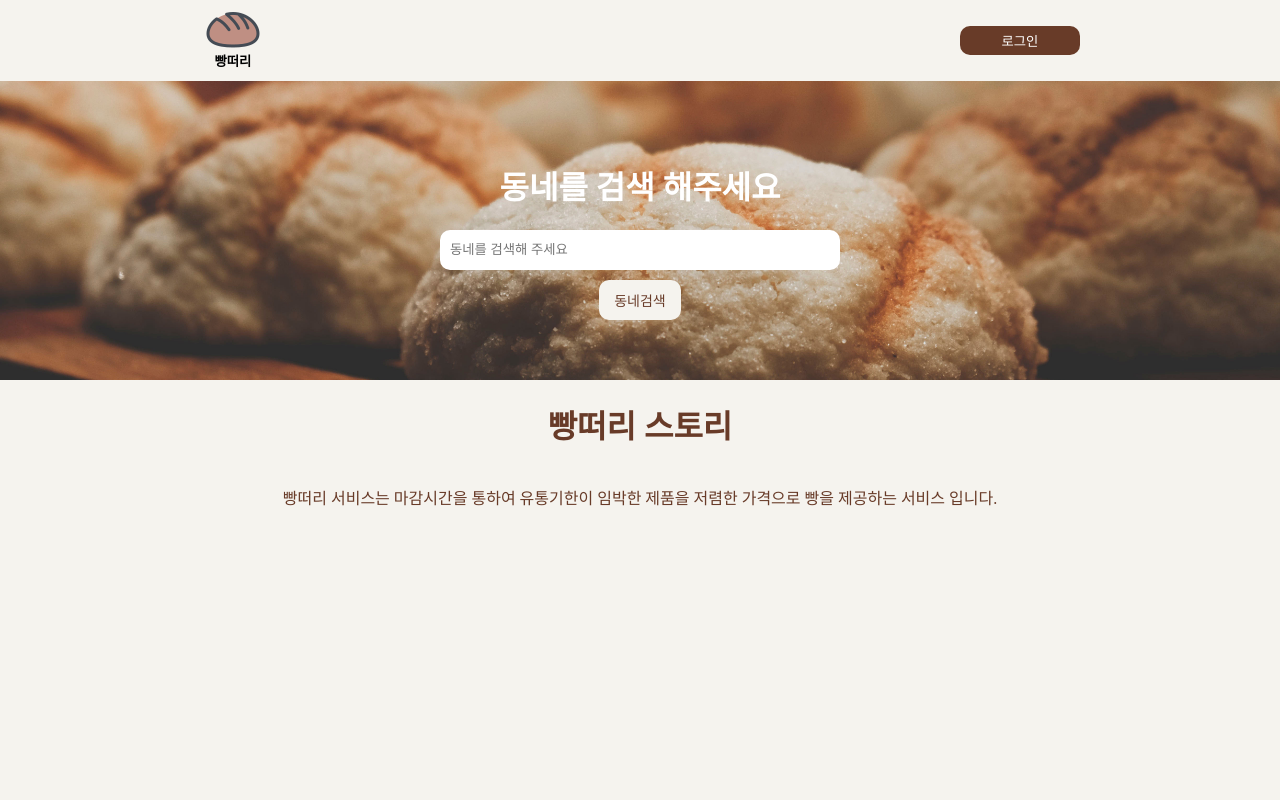
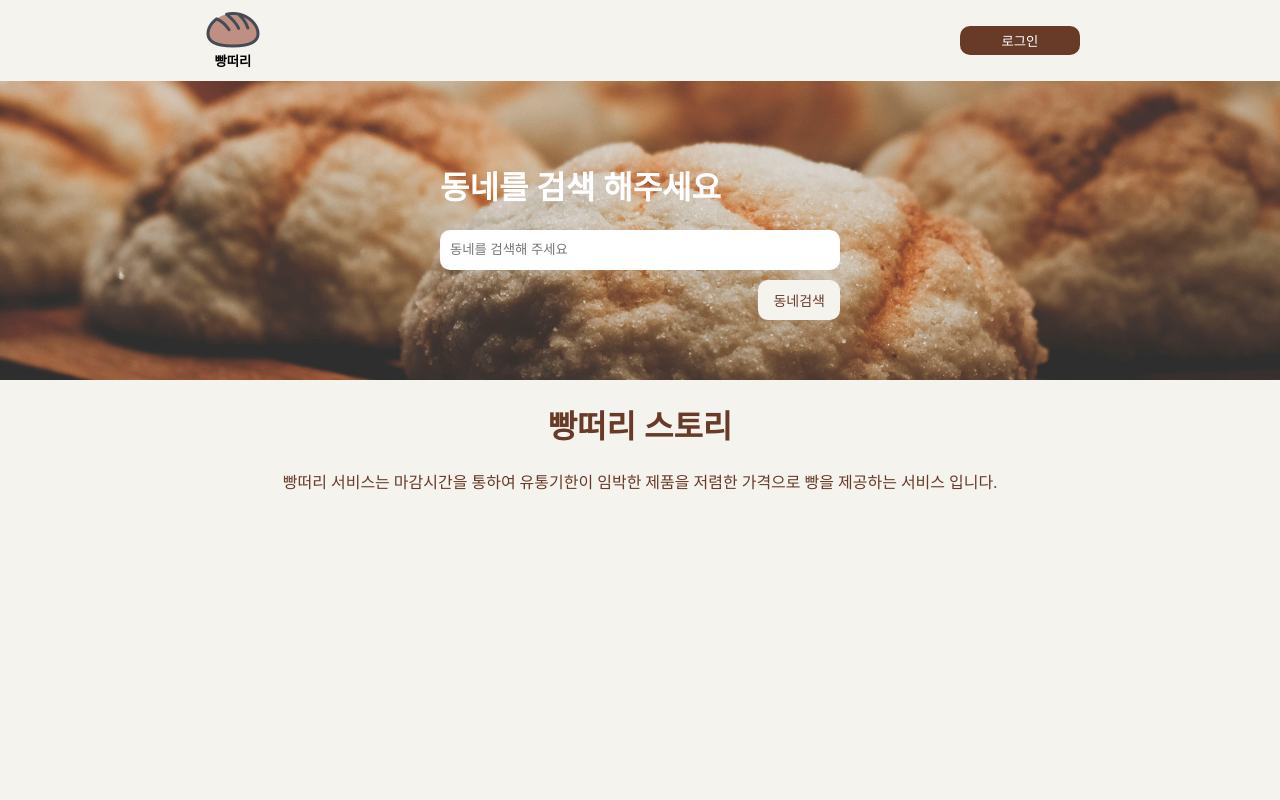
Before and after one commit to bbangthirty/bbangthirty-client, a Vue app in the folder client/: page / in a window 1280 px wide. Shown: the top 800 px of the page. Built offline with nearby package versions, Linux system fonts and the light colour scheme.

Commit message:
update: homeview  css 수정

```diff
--- a/client/src/assets/css/pages/homeview.css
+++ b/client/src/assets/css/pages/homeview.css
@@ -1,10 +1,20 @@
+.landing_page {
+  align-items: center;
+  margin: auto;
+}
+
+.main_text_contents {
+  max-width: 1000px;
+  margin: 0px auto;
+}
+
 .main_image_text {
   background: url('@/assets/img/background1.jpg') center/cover no-repeat;
   padding: 60px;
-  color: white;
   display: flex;
   flex-direction: column;
   align-items: center;
+  color: white;
 }
 
 .search_box {
@@ -18,12 +28,12 @@
 
 .btn_search {
   font-size: var(--font-micro);
+  background-color: var(--color-bread-b);
+  color: var(--color-bread-a);
+  padding: 10px 15px;
   border: none;
-  padding: 10px 15px;
-  background-color: var(--color-bread-b);
   border-radius: 10px;
-  color: var(--color-bread-a);
-  display: block;
+  float: right;
 }
 
 .similer_search {
--- a/client/src/views/HomeView.vue
+++ b/client/src/views/HomeView.vue
@@ -1,9 +1,9 @@
 <template>
   <div class="home">
-    <main>
+    <main class="landing_page">
       <div class="main_image_text">
-        <h1>동네를 검색 해주세요</h1>
         <div class="address_search">
+          <h1>동네를 검색 해주세요</h1>
           <input
             type="text"
             placeholder="동네를 검색해 주세요"
@@ -21,14 +21,14 @@
               {{ result.area }}
             </p>
           </div>
-        </div>
-        <div>
-          <a class="btn_search" @click="getResults()">동네검색</a>
+          <div>
+            <a class="btn_search" @click="getResults()">동네검색</a>
+          </div>
         </div>
       </div>
       <div class="main_text">
         <h1>빵떠리 스토리</h1>
-        <p>
+        <p class="main_text_contents">
           빵떠리 서비스는 마감시간을 통하여 유통기한이 임박한 제품을 저렴한
           가격으로 빵을 제공하는 서비스 입니다.
         </p>
@@ -61,7 +61,8 @@ export default {
     },
     // 동네검색 함수
     async getResults() {
-      this.results = await this.$get(`/areas/search?name=${this.searchName}`)
+      const search = encodeURIComponent(this.searchName)
+      this.results = await this.$get(`/areas/search?name=${search}`)
       this.flag = true
     }
   }
```
